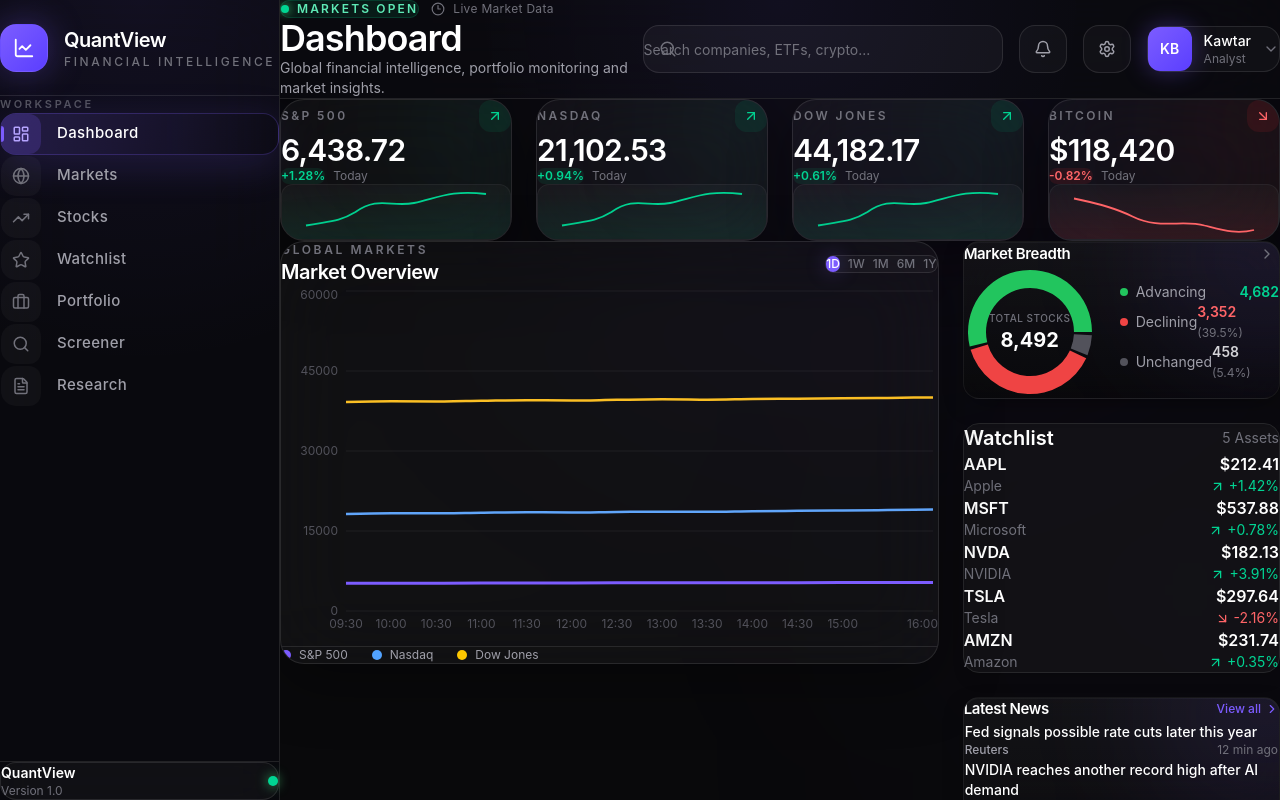
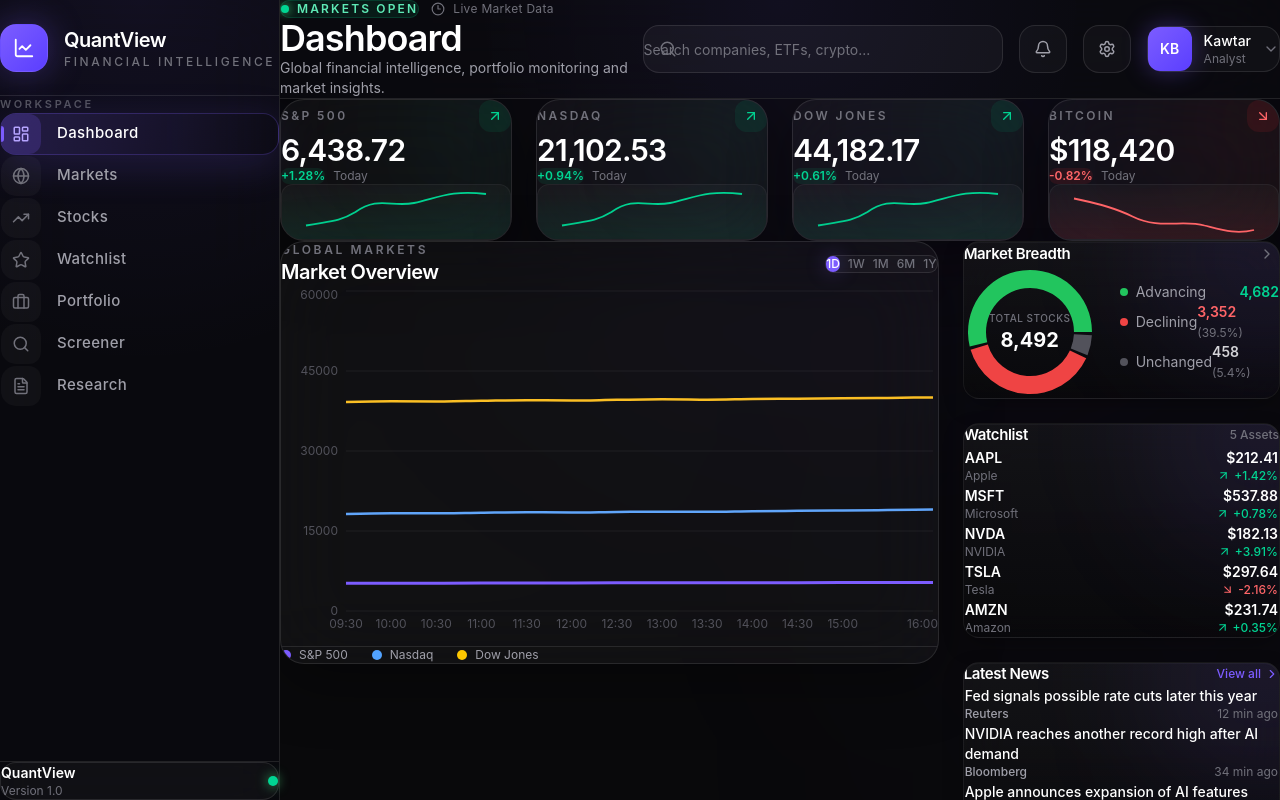
Before and after one commit to kawtar-studio/QuantView, a React (Vite) app in the folder frontend/: page / in a window 1280 px wide. Built offline with nearby package versions, Linux system fonts and the light colour scheme.

Commit message:
Upgrade WatchlistPanel to premium glass UI

```diff
--- a/frontend/src/components/dashboard/WatchlistPanel.tsx
+++ b/frontend/src/components/dashboard/WatchlistPanel.tsx
@@ -1,9 +1,14 @@
-import {
-    ArrowDownRight,
-    ArrowUpRight,
-} from "lucide-react";
+import { ArrowDownRight, ArrowUpRight } from "lucide-react";
 
-const watchlist = [
+interface WatchlistStock {
+    symbol: string;
+    name: string;
+    price: string;
+    change: string;
+    positive: boolean;
+}
+
+const watchlist: WatchlistStock[] = [
     {
         symbol: "AAPL",
         name: "Apple",
@@ -43,50 +48,46 @@ const watchlist = [
 
 const WatchlistPanel = () => {
     return (
-        <div className="rounded-2xl border border-zinc-800 bg-zinc-900/60 p-6 shadow-lg">
-            <div className="mb-6 flex items-center justify-between">
-                <h2 className="text-xl font-semibold text-white">
+        <div className="relative overflow-hidden rounded-2xl border border-white/[0.06] bg-gradient-to-b from-zinc-900/70 to-zinc-950/90 p-6 shadow-[0_1px_0_0_rgba(255,255,255,0.04)_inset,0_8px_24px_-8px_rgba(0,0,0,0.5)] backdrop-blur-xl">
+            <div className="pointer-events-none absolute -top-24 -right-24 h-56 w-56 rounded-full bg-[#7C5CFF]/10 blur-3xl" />
+
+            <div className="relative mb-5 flex items-center justify-between">
+                <h2 className="text-[15px] font-semibold tracking-tight text-white">
                     Watchlist
                 </h2>
-
-                <span className="text-sm text-zinc-500">
+                <span className="text-xs font-medium text-zinc-500">
                     5 Assets
                 </span>
             </div>
 
-            <div className="space-y-4">
+            <div className="relative space-y-1.5">
                 {watchlist.map((stock) => (
                     <div
                         key={stock.symbol}
-                        className="flex items-center justify-between rounded-xl p-3 transition-colors hover:bg-zinc-800/60"
+                        className="flex items-center justify-between rounded-xl border border-transparent p-3 transition-all duration-300 hover:border-white/[0.06] hover:bg-white/[0.03]"
                     >
                         <div>
-                            <h3 className="font-semibold text-white">
+                            <h3 className="text-sm font-semibold text-white">
                                 {stock.symbol}
                             </h3>
-
-                            <p className="text-sm text-zinc-500">
+                            <p className="mt-0.5 text-xs text-zinc-500">
                                 {stock.name}
                             </p>
                         </div>
 
                         <div className="text-right">
-                            <p className="font-semibold text-white">
+                            <p className="text-sm font-semibold text-white">
                                 {stock.price}
                             </p>
-
                             <div
-                                className={`mt-1 flex items-center justify-end gap-1 text-sm ${stock.positive
-                                        ? "text-emerald-400"
-                                        : "text-red-400"
+                                className={`mt-0.5 flex items-center justify-end gap-1 text-xs font-medium ${stock.positive ? "text-emerald-400" : "text-red-400"
                                     }`}
                             >
                                 {stock.positive ? (
-                                    <ArrowUpRight size={15} />
+                                    <ArrowUpRight size={13} />
                                 ) : (
-                                    <ArrowDownRight size={15} />
+                                    <ArrowDownRight size={13} />
                                 )}
-
                                 {stock.change}
                             </div>
                         </div>
```
